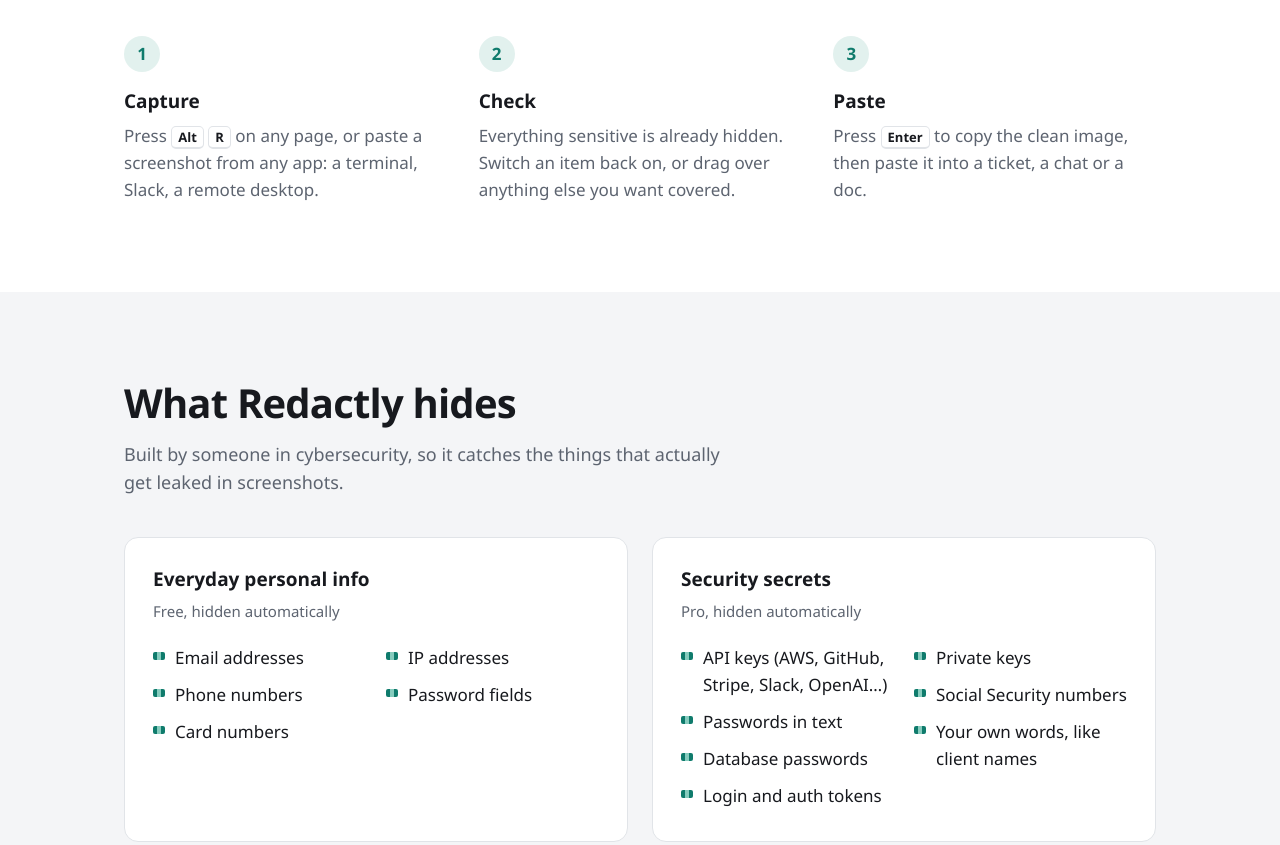
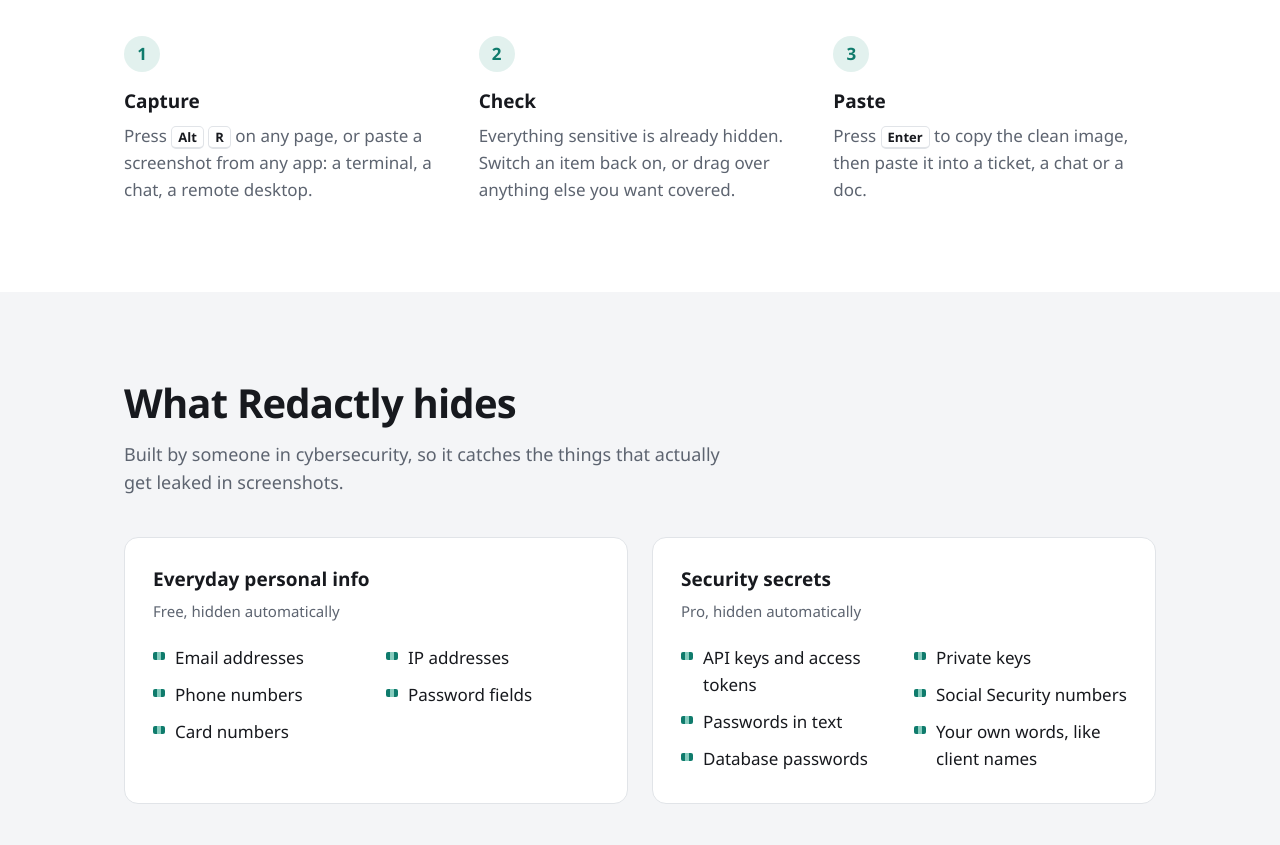
Before and after one commit to Solstice-Apps/solstice-apps.github.io, a plain HTML site: page redactly/index.html in a window 1280 px wide. Shown: the part 1380-2225 px from the top of the page. Drawn offline with Linux system fonts and the light colour scheme.

Commit message:
Drop brand-name lists from site copy
Co-Authored-By: Claude Opus 5.5 <noreply@anthropic.com>
Claude-Session: https://claude.ai/code/session_016G2T4dhBUDBV9wRDqrp9ZS

```diff
--- a/redactly/index.html
+++ b/redactly/index.html
@@ -49,7 +49,7 @@
         <ol class="steps">
           <li>
             <h3>Capture</h3>
-            <p>Press <kbd>Alt</kbd> <kbd>R</kbd> on any page, or paste a screenshot from any app: a terminal, Slack, a remote desktop.</p>
+            <p>Press <kbd>Alt</kbd> <kbd>R</kbd> on any page, or paste a screenshot from any app: a terminal, a chat, a remote desktop.</p>
           </li>
           <li>
             <h3>Check</h3>
@@ -83,10 +83,9 @@
             <h3>Security secrets</h3>
             <p>Pro, hidden automatically</p>
             <ul>
-              <li>API keys (AWS, GitHub, Stripe, Slack, OpenAI…)</li>
+              <li>API keys and access tokens</li>
               <li>Passwords in text</li>
               <li>Database passwords</li>
-              <li>Login and auth tokens</li>
               <li>Private keys</li>
               <li>Social Security numbers</li>
               <li>Your own words, like client names</li>
```
